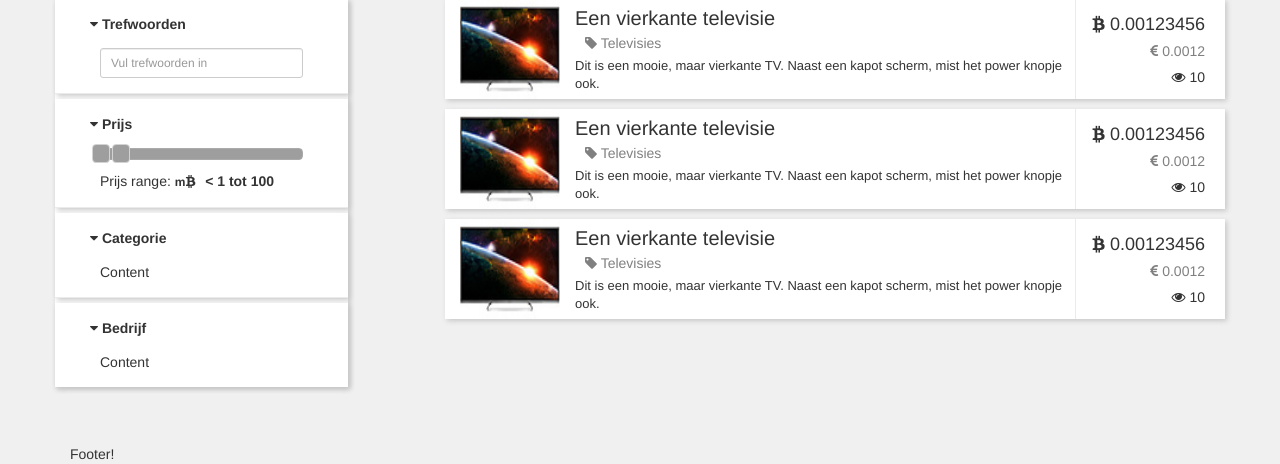
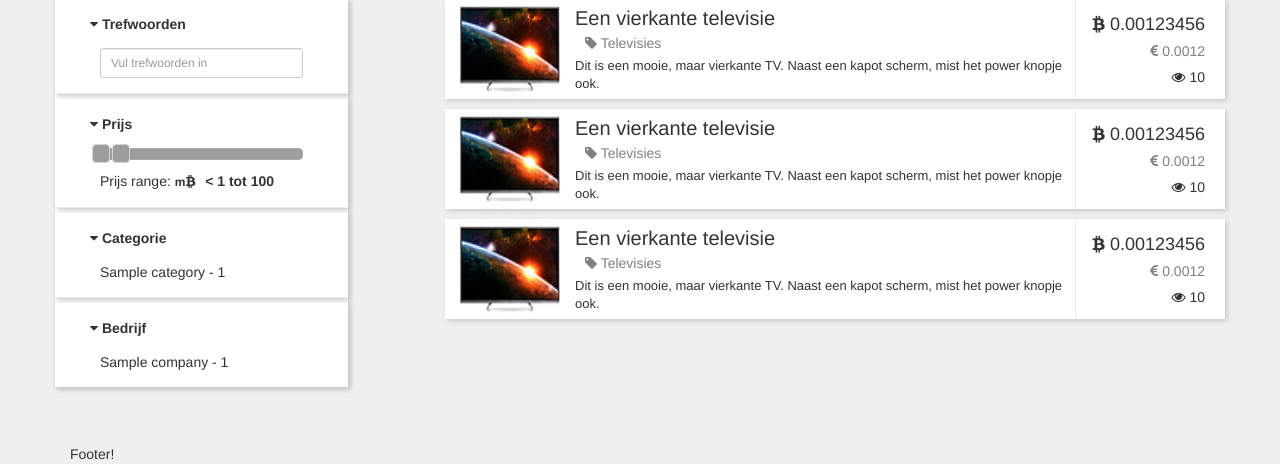
Before and after one commit to roaldnefs/scn-hackathon-2016, a Django app: template bitwatch/pricewatch/templates/pricewatch.html in a window 1280 px wide. Shown: the part 276-740 px from the top of the page. Run offline with Django 3.2, Linux system fonts and the light colour scheme; tables that the repository leaves empty hold one stand-in row (values such as "Sample post"); the template is opened without the code that fills it: values that come from a table or form of the project are taken from there, most other values are stand-ins (such as "Sample title", 1, 10 or a date in 2020); parts of the project's set-up code (start-up, migrations or seed data) failed here and were passed over; some libraries are stand-ins or nearby versions; grey boxes are pictures that could not be loaded.

Commit message:
updated pricewatch view

```diff
--- a/bitwatch/pricewatch/admin.py
+++ b/bitwatch/pricewatch/admin.py
@@ -10,7 +10,7 @@ class CompanyAdmin(admin.ModelAdmin):
 
 
 class ProductAdmin(admin.ModelAdmin):
-    readonly_fields = ['created', 'modified', 'slug']
+    readonly_fields = ['views', 'created', 'modified', 'slug']
 
     class Meta:
         model = models.Product
--- a/bitwatch/pricewatch/models.py
+++ b/bitwatch/pricewatch/models.py
@@ -35,7 +35,7 @@ class Product(models.Model):
     price = models.DecimalField(max_digits=17, decimal_places=8)
     slug = models.SlugField(max_length=255, unique=True, editable=False)
     url = models.URLField(blank=True)
-    views = models.IntegerField(default=0)
+    views = models.IntegerField(default=0, editable=False)
 
     created = models.DateTimeField(auto_now_add=True)
     modified = models.DateTimeField(auto_now=True)
--- a/bitwatch/pricewatch/templates/pricewatch.html
+++ b/bitwatch/pricewatch/templates/pricewatch.html
@@ -24,11 +24,19 @@
             </div>
             <div class="box">
                 <div class="header"><i class="fa fa-caret-down" aria-hidden="true"></i> Categorie</div>
-                <div class="content">Content</div>
+                <div class="content">
+                    {% for category in categories %}
+                        {{ category.name }} - {{ category.id }}
+                    {% endfor %}
+                </div>
             </div>
             <div class="box">
                 <div class="header"><i class="fa fa-caret-down" aria-hidden="true"></i> Bedrijf</div>
-                <div class="content">Content</div>
+                <div class="content">
+                    {% for company in companies %}
+                        {{ company.name }} - {{ company.id }}
+                    {% endfor %}
+                </div>
             </div>
 
         </div>
--- a/bitwatch/pricewatch/views.py
+++ b/bitwatch/pricewatch/views.py
@@ -1,5 +1,5 @@
 from django.shortcuts import HttpResponse, render, get_object_or_404
-from models import Product, Company
+from models import Product, Company, Category
 from django.core import serializers
 from django.utils.safestring import SafeString
 
@@ -10,10 +10,12 @@ def index(request):
 
 def pricewatch(request):
     products_json = serializers.serialize('json', Product.objects.all())
+    companies = Company.objects.all()
+    categories = Category.objects.all()
     return render(
         request,
         'pricewatch.html',
-        {'products_json': SafeString(products_json)})
+        {'products_json': SafeString(products_json), 'companies': companies, 'categories': categories})
 
 
 def companies(request):
```
Also changed, not shown: bitwatch/pricewatch/migrations/0009_auto_20160512_2348.py (added).
